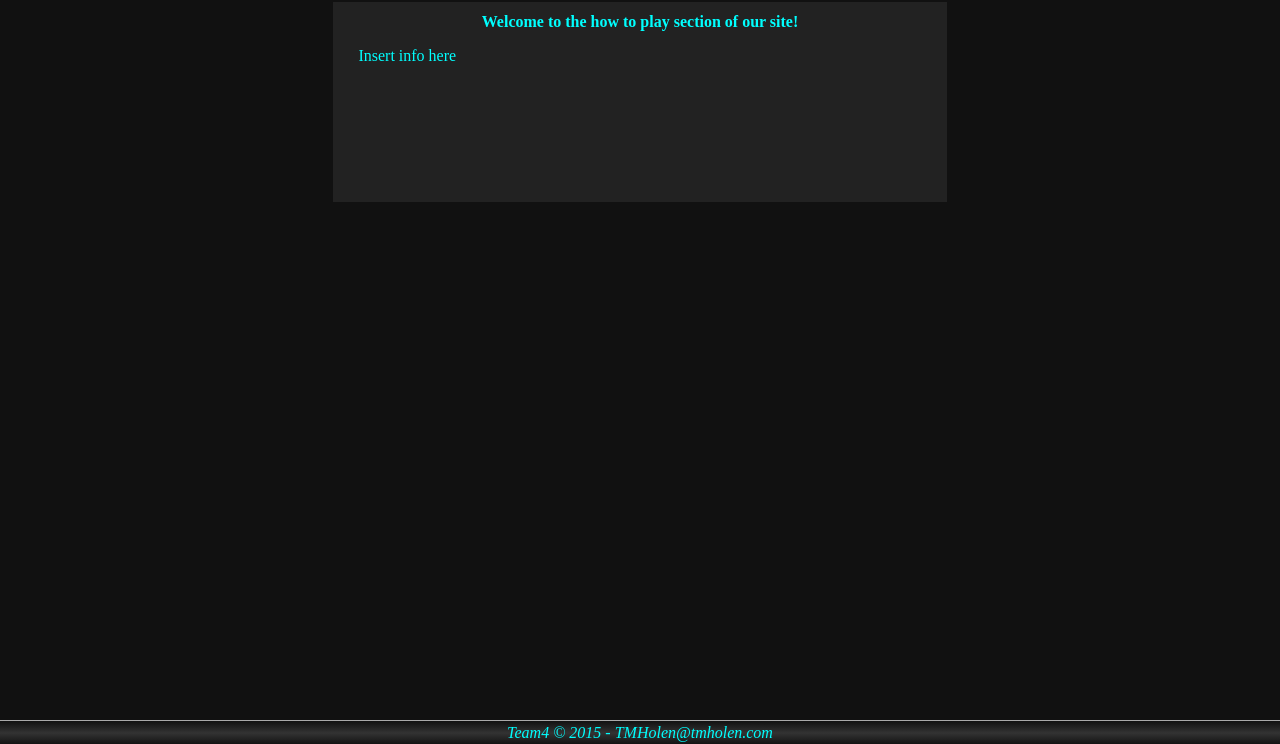
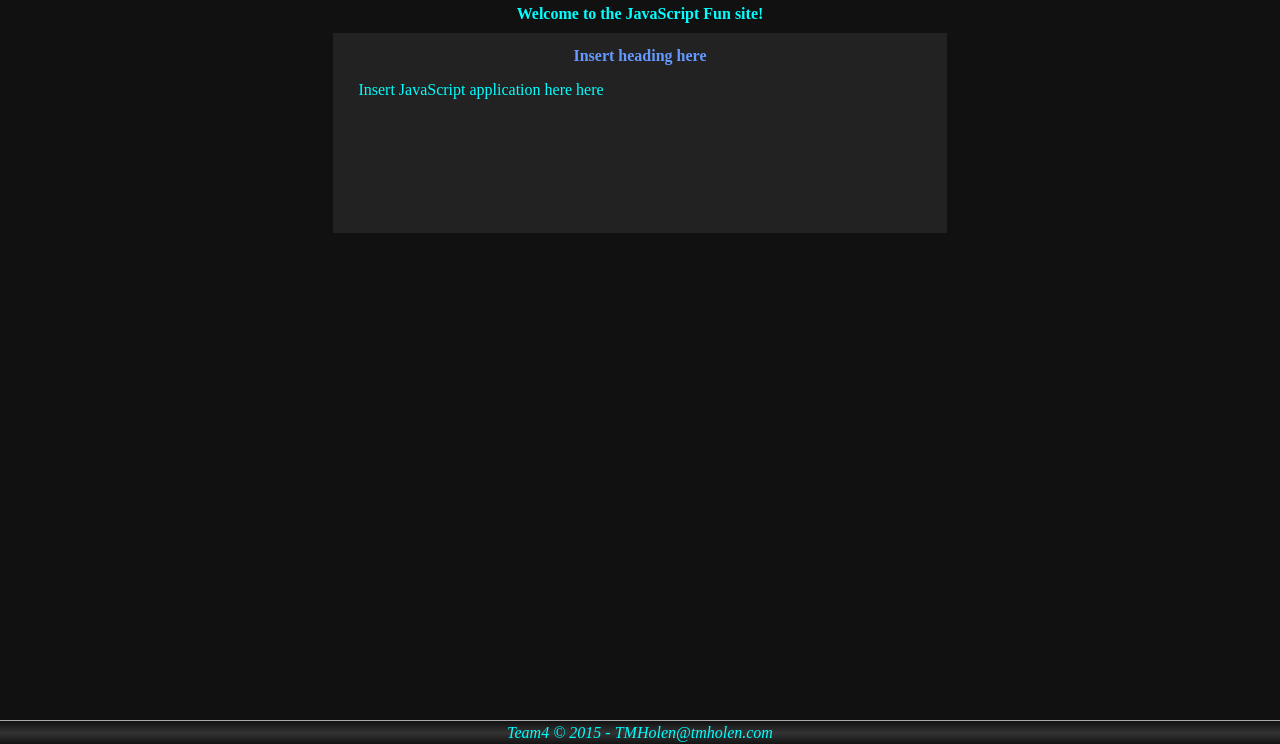
Before and after one commit to alegro91/HTML5-GroupProject, a plain HTML site: page OurProject/javascriptFun.html in a window 1280 px wide. Shown: the part 56-800 px from the top of the page. Drawn offline with Linux system fonts and the light colour scheme.

Commit message:
More changes
Some minor changes

```diff
--- a/OurProject/javascriptFun.html
+++ b/OurProject/javascriptFun.html
@@ -42,9 +42,11 @@ and open the template in the editor.
 
             <main>
                 <div class="center">
+                    <h1 class="noMarginLeft">Welcome to the JavaScript Fun site!</h1>
+
                     <div class="divInlineBlockContainer">
-                    <h1 class="noMarginLeft">Welcome to the how to play section of our site!</h1>
-                    <p>Insert info here</p>
+                        <h2>Insert heading here</h2>
+                        <p>Insert JavaScript application here here</p>
                     </div>
 
                 </div>
```
Also changed, not shown: OurProject/about.html (+4 -2 lines), OurProject/creation.html (+2 -2 lines).
